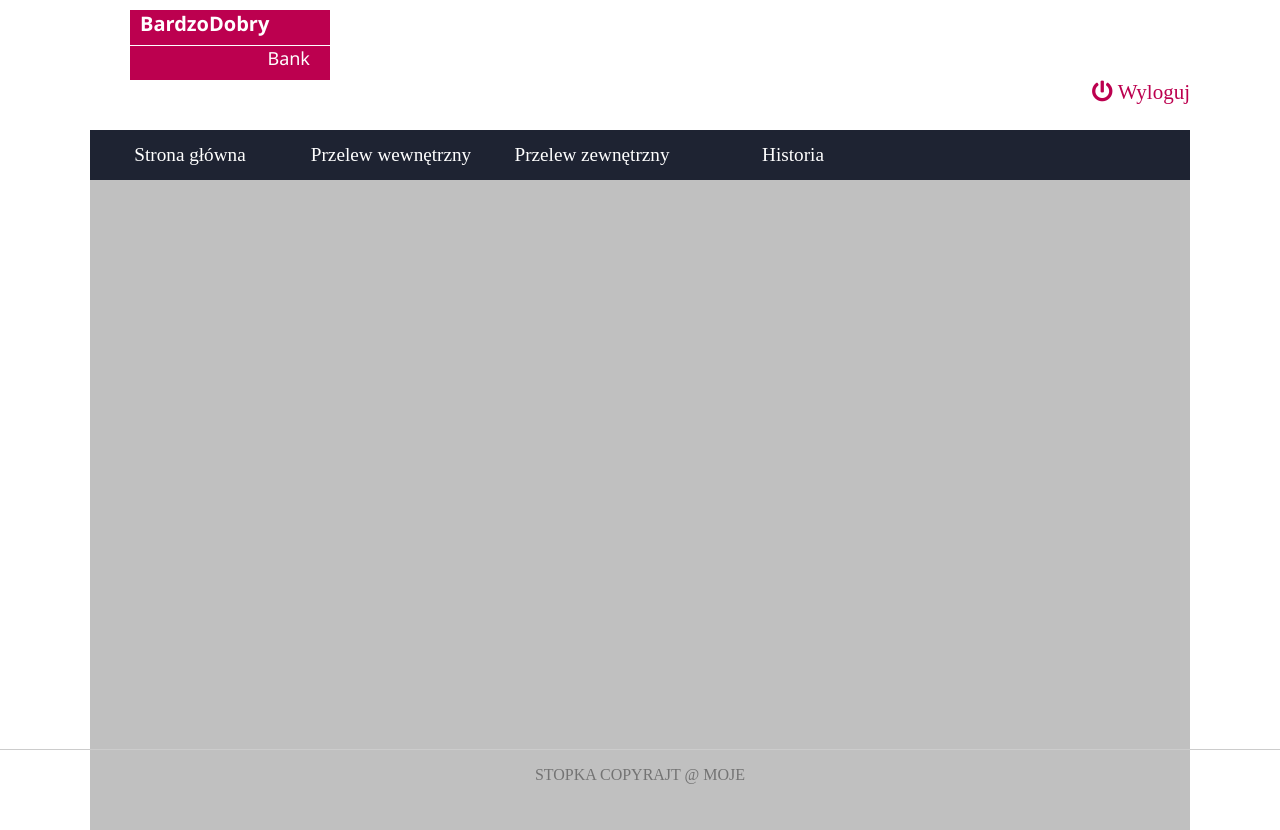
After one commit to LeCarteloo/BankApplication, a PHP site: page /zalogowany.php in a window 1280 px wide. The commit adds this page. Run offline with PHP 8.4, Linux system fonts and the light colour scheme; the visitor is signed in with stand-in values (Sample User, id 1); some libraries are stand-ins or nearby versions.

Commit message:
sesja
logowanie się (logowanie.php), wylogowywanie się(logout.php),
bład w przypadku złego loginu lub hasła, logowanie się za pomcą login i password z bazy

```diff
--- /dev/null
+++ b/Bank1_PHP/UI/zalogowany.css
@@ -0,0 +1,120 @@
+@import "https://use.fontawesome.com/releases/v5.5.0/css/all.css";
+*{
+	margin:0;
+}
+
+body{
+	background-color:#EBEBEB;
+	text-decoration:none;
+}
+
+#content{
+	min-height: 100vh;
+	background-color:#fff;
+}
+
+#stopka{
+	width:100%;
+	position: absolute;
+	bottom: 0;
+	height: 50px;
+	border-top:1px solid #ccc;
+	text-align:center;
+	line-height:50px;
+	color:#737373;
+}
+
+#odstpet{
+	width:100%;
+	height:10px;
+}
+
+#baner{
+	width:1100px;
+	margin-left:auto;
+	margin-right:auto;
+}
+
+#logo{
+	width:200px;
+	height:70px;
+	background-color:#BC004F;
+	font-family:"Segoe UI";
+	margin-left:40px;
+}
+
+#logo_text{
+	color:#fff;
+	font-weight:600;
+	float:left;
+	width:96%;
+	height:35px;
+	font-size:20px;
+	border-bottom:1px solid #fff;
+	padding:0 0 0 10px;
+}
+
+#logo_text2{
+	color:#fff;
+	float:left;
+	width:90%;
+	height:15px;
+	text-align:right;
+	font-size:18px;
+}
+
+#wyloguj{
+	float:right;
+	font-size:21px;
+	color:#BC004F;
+	cursor:pointer;
+}
+
+#wyloguj i{
+	margin-right:5px;
+}
+
+#menu{
+	width:1100px;
+	height:50px;
+	background-color:#1E2332;
+	margin-top:50px;
+	margin-left:auto;
+	margin-right:auto;
+}
+
+#tresc{
+	width:1100px;
+	min-height:650px;
+	background-color:silver;
+	margin-left:auto;
+	margin-right:auto;
+}
+
+ul {
+	float: left;
+	width: 100%;
+	padding: 0;
+	margin: 0;
+	list-style: none;
+}
+
+li a {
+	display: block;
+	float: left;
+	text-align: center;
+	font-size: 1.2em;
+	width: 130px;
+	text-decoration: none;
+	color:#Fff;
+	background-color:#1E2332;
+	width:200px;
+	height:50px;
+	line-height:50px;
+	margin: 0px 1px 1px 0px;
+
+}
+
+li a:hover {
+	background: #3a4463;
+}
--- /dev/null
+++ b/Bank1_PHP/UI/zalogowany.php
@@ -0,0 +1,50 @@
+<?php
+	session_start();
+
+
+	//sprawdzanie czy istnieje zmienna sesyjna zalogowany
+	if(!isset($_SESSION['zalogowany']))
+	{
+		//jeśli nie istnieje to cofam do strony z logowaniem
+		header("Location: index.php");
+		exit();
+	}
+?>
+
+
+<html lang="pl">
+	<head>
+		<meta charset="utf-8">
+		<link rel="stylesheet" href="zalogowany.css">
+	</head>
+	<body>
+	<div id="content">
+	<div id="odstpet"></div>
+			<div id="baner">
+				<a href="index.php"><div id="logo">
+					<div id="logo_text">
+						BardzoDobry
+					</div>
+					<div id="logo_text2">
+						Bank
+					</div>
+				</div></a>
+				<a href="logout.php"><div id="wyloguj"> <i class="fas fa-power-off"></i>Wyloguj </div></a>
+			</div>
+			<div id="menu">
+				<ul>
+					<li><a href="link">Strona główna</a></li>
+					<li><a href="link">Przelew wewnętrzny</a></li>
+					<li><a href="link">Przelew zewnętrzny</a></li>
+					<li><a href="link">Historia</a></li>
+				</ul>
+			</div>
+			<div id="tresc">
+
+			</div>
+			<div id="stopka">
+				STOPKA COPYRAJT @ MOJE
+			</div>
+	</div>
+	</body>
+</html>
```
Also changed, not shown: Bank1_PHP/Backend/logowanie.php (added, +50 -0 lines), Bank1_PHP/UI/index.php (+22 -3 lines), Bank1_PHP/UI/logout.php (added, +7 -0 lines).
